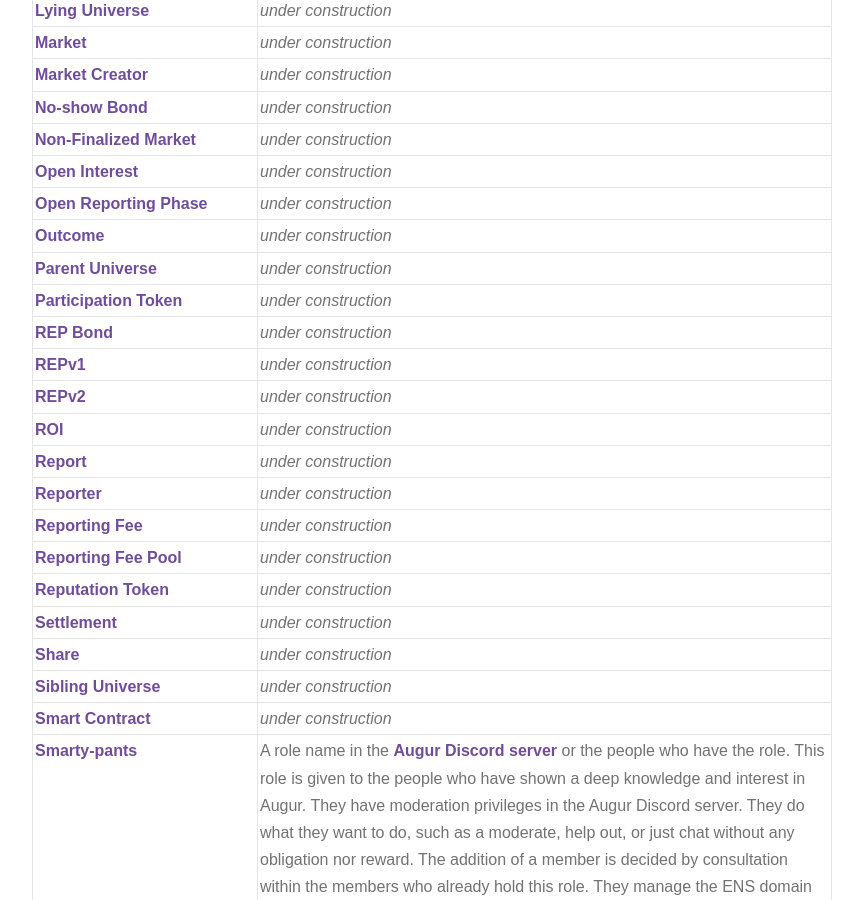
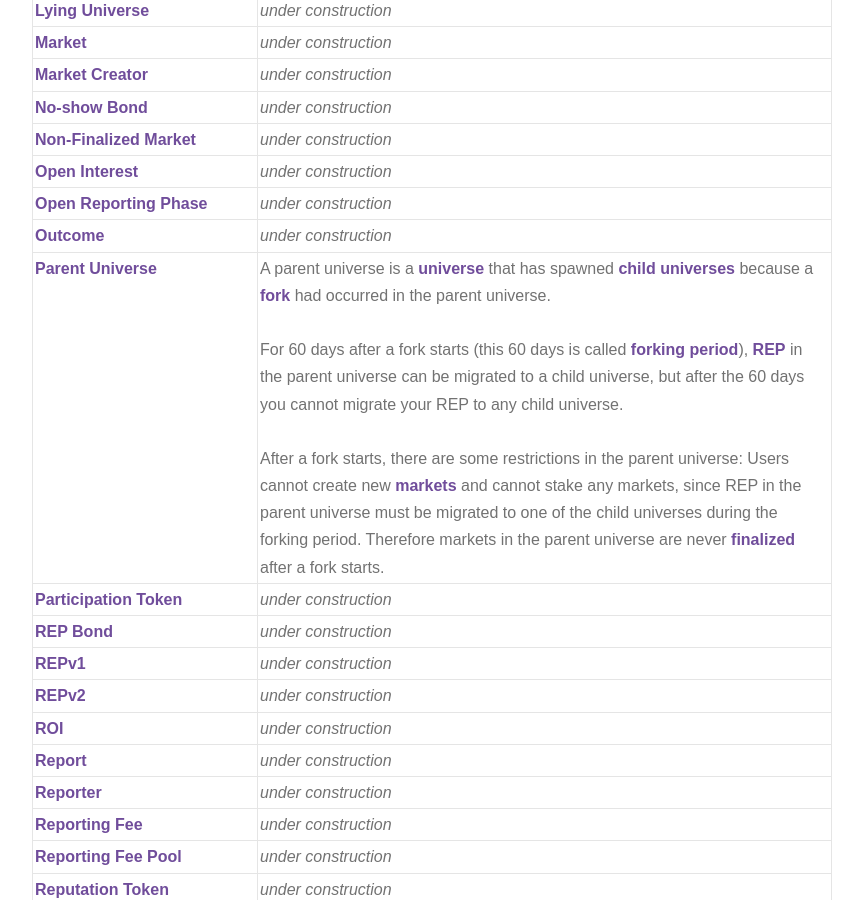
Before and after one commit to MicahZoltu/Augur.Guide-for-IPFS, a Jekyll site: the page built from collections/_version2-english/7-glossary.md, in a window 1280 px wide and 900 px high, scrolled down 2255 px. Shown: the whole window, without its empty margins (358-1221 px from the left). Built offline with Jekyll 4.4.1, drawn with Linux system fonts in a browser that asks for light colours; comment, search, counter and statistics services are not loaded.

Commit message:
[glossary]Fix "Child Universe"
I put each sentence on a separate line, in order to make a pull request easy to review.

```diff
--- a/_data/version2-english/glossary.yml
+++ b/_data/version2-english/glossary.yml
@@ -9,16 +9,22 @@
   </ol>
   This value is used to calculate the <a href="#Forking_Threshold">forking threshold</a>.
 Child Universe: |-
-  A child universe is a  <a href="#Universe">universe</a> spawned by its <a href="#Parent_Universe">parent universe</a> when a market in the parent universe <a href="#Fork">forks</a>.
+  A child universe is a <a href="#Universe">universe</a> spawned by its <a href="#Parent_Universe">parent universe</a> when a market in the parent universe <a href="#Fork">forks</a>.
   <br>
   <br>
-  In a child universe, the <a href="#Forking_Market">forking market</a> is <a href="#Finalized_Market">finalized</a> as the <a href="#Outcome">outcome</a> that aligns with that particular child universe. For example, a <a href="#Market">market</a> has 3 possible outcomes: <code>Yes</code>, <code>No</code>, and <code>Invalid</code>. When the market forks, 3 new universes are created: <code>universe Yes</code>, <code>universe No</code>, and <code>universe Invalid</code>. In each universe, its corresponding outcome becomes the <a href="#Final_Outcome">final outcome</a>, such as in the <code>universe Yes</code> the final outcome of the forking market is <code>Yes</code>, in the <code>universe No</code> the final outcome of the forking market is <code>No</code>.
+  In a child universe, the <a href="#Forking_Market">forking market</a> is <a href="#Finalized_Market">finalized</a> as the <a href="#Outcome">outcome</a> that aligns with that particular child universe.
+  For example, a <a href="#Market">market</a> has 3 possible outcomes: <code>Yes</code>, <code>No</code>, and <code>Invalid</code>.
+  When the market forks, 3 new universes are created: <code>universe Yes</code>, <code>universe No</code>, and <code>universe Invalid</code>.
+  In each universe, its corresponding outcome becomes the <a href="#Final_Outcome">final outcome</a>, such as in the <code>universe Yes</code> the final outcome of the forking market is <code>Yes</code>, in the <code>universe No</code> the final outcome of the forking market is <code>No</code>.
   <br>
   <br>
-  Strictly speaking, child universes are not created at the same time as a market forks. It is created when <a href="#Reputation_Token">REP</a> holder first migrates their REP to it after a fork starts. Therefore the REP holder who first migrates their REP has to pay not only the <a href="#Transaction_Fee">transaction fee</a> of migrating their REP, but also the transaction fee of creating the child universe.
+  Strictly speaking, child universes are not created at the same time as a market forks.
+  It is created when <a href="#Reputation_Token">REP</a> holder first migrates their REP to it after a fork starts.
+  Therefore the REP holder who first migrates their REP has to pay not only the <a href="#Transaction_Fee">transaction fee</a> of migrating their REP, but also the transaction fee of creating the child universe.
   <br>
   <br>
-  In a child universe, there are no restrictions right after it is created. Users can do anything such as creating markets, trading <a href="#Share">shares</a>, <a href="#Report">reporting</a>, and purchasing <a href="#Participation_Token">participation tokens</a>.
+  In a child universe, there are no restrictions right after it is created.
+  Users can do anything such as creating markets, trading <a href="#Share">shares</a>, <a href="#Report">reporting</a>, and purchasing <a href="#Participation_Token">participation tokens</a>.
 Creation Bond: <i>under construction</i>
 Creator Fee: <i>under construction</i>
 Designated Reporter: <i>under construction</i>
@@ -59,7 +65,17 @@
 Open Interest: <i>under construction</i>
 Open Reporting Phase: <i>under construction</i>
 Outcome: <i>under construction</i>
-Parent Universe: <i>under construction</i>
+Parent Universe: |-
+  A parent universe is a <a href="#Universe">universe</a> that has spawned <a href="#Child_Universe">child universes</a> because a <a href="#Fork">fork</a> had occurred in the parent universe.
+  <br>
+  <br>
+  For 60 days after a fork starts (this 60 days is called <a href="#Forking_Period">forking period</a>), <a href="#Reputation_Token">REP</a> in the parent universe can be migrated to a child universe, but after the 60 days you cannot migrate your REP to any child universe.
+  <br>
+  <br>
+  After a fork starts, there are some restrictions in the parent universe:
+  Users cannot create new <a href="#Market">markets</a> and cannot stake any markets, since REP in the parent universe must be migrated to one of the child universes during the forking period.
+  Therefore markets in the parent universe are never <a href="#Finalized_Market">finalized</a> after a fork starts.
+
 Participation Token: <i>under construction</i>
 REP Bond: <i>under construction</i>
 REPv1: <i>under construction</i>
```
